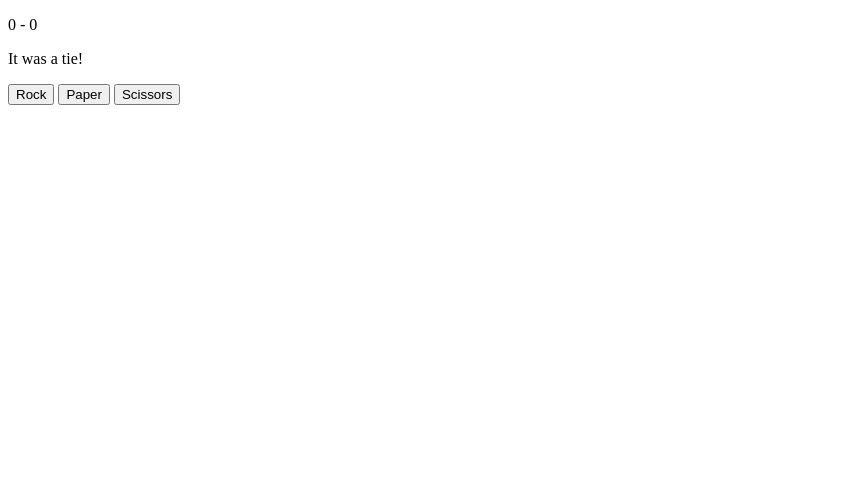
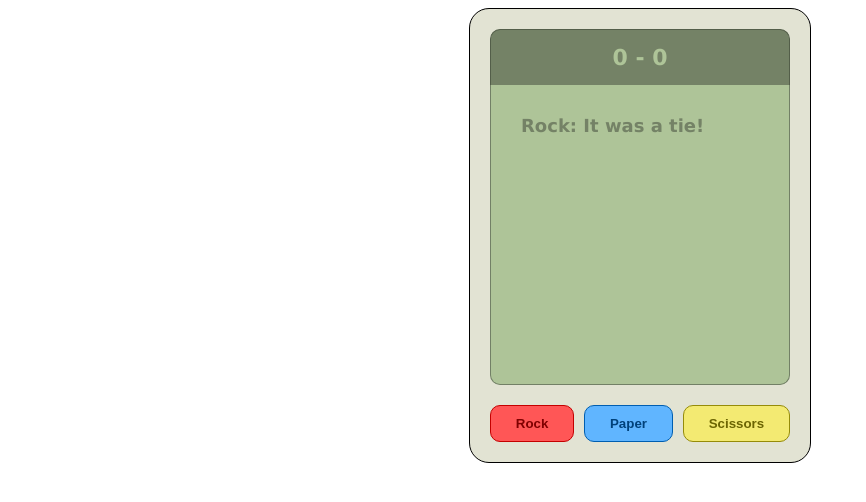
Before and after one commit to SlicedYams/odin-rock-paper-scissors, a plain HTML site: page index.html in a window 1280 px wide. Both pictures are taken after a click on the button "Rock". Shown: the whole page, without its empty margins (0-866 px from the left). Drawn offline with Linux system fonts and the light colour scheme.

Commit message:
Finish game logic and game styling
I cleaned up the games logic so that it clears
the result area when a new game is initiated by
pressing a choice after the previous game finishes.
I also styled the game to look like a retro handheld.

```diff
--- a/index.html
+++ b/index.html
@@ -3,9 +3,11 @@
 <head>
     <meta charset="UTF-8">
     <meta name="viewport" content="width=device-width, initial-scale=1.0">
+    <link rel="stylesheet" href="main.css">
     <title>Rock, Paper, Scissors</title>
 </head>
 <body>
+    <div id="game-box">
         <div id="score-box">
             <p>0 - 0</p>
         </div>
@@ -16,11 +18,12 @@
             <button id="paper">Paper</button>
             <button id="scissors">Scissors</button>
         </div>
+    </div>
     <script>
         function getComputerChoice() {
-            //get a random choice using math.random()
+
             let randomizer = Math.random();
-            //declare a string to hold the final random choice
+
             let randomChoice;
 
             //a conditonal that checks the random value against three groups
@@ -33,17 +36,9 @@
             else {
                 randomChoice = "Scissors";
             }
-            //return the choice
+
             return randomChoice;
         }
-
-        function getHumanChoice() {
-            let humanChoice = prompt("Please choose by typing in Rock, Paper, or Scissors");
-            return humanChoice;
-        }
-
-        let humanScore = 0;
-        let computerScore = 0;
 
         function updateScoreBox() {
             let score = document.querySelector("#score-box p");
@@ -52,16 +47,14 @@
             if(humanScore + computerScore == 5) {
                 didFinish = true;
                 if(humanScore > computerScore) {
-                    score.textContent = "You won! ";
+                    score.textContent = "You won the game! ";
                 }
                 else {
-                    score.textContent = "You lost! ";
+                    score.textContent = "You lost the game! ";
                 }
             }
             if(didFinish) {
                 score.textContent += scoreAsString;
-                humanScore = 0;
-                computerScore = 0;
             }
             else {
                 score.textContent = scoreAsString;
@@ -87,7 +80,7 @@
             }
             else if((humanChoice == "paper" && computerChoice == "scissors") || (humanChoice == "scissors" && computerChoice == "paper")) {
                 if(humanChoice == "scissors") {
-                    userWon = 1;
+                    humanWon = 1;
                 }
                 else {
                     humanWon = 0;
@@ -101,29 +94,45 @@
                     humanWon = 0;
                 }
             }
+
             let result = document.createElement("p");
+            result.textContent = humanChoice.substring(0,1).toUpperCase() + humanChoice.substring(1, ) + ": ";
             if(humanWon == 1) {
                 humanScore++;
-                result.textContent = "You won, " + humanChoice + " beats " + computerChoice + "!";
+                result.textContent += "You won, " + humanChoice + " beats " + computerChoice + "!";
             }
             else if (humanWon == 0) {
                 computerScore++;
-                result.textContent = "You lost, " + computerChoice + " beats " + humanChoice + "!";
+                result.textContent += "You lost, " + computerChoice + " beats " + humanChoice + "!";
             }
             else if (humanWon == -1) {
-                result.textContent = "It was a tie!";
+                result.textContent += "It was a tie!";
             }
             const resultDiv = document.querySelector("#results");
             resultDiv.appendChild(result);
-            updateScoreBox();
+            result.scrollIntoView();
         }
+
+        function resetGame() {
+            if(humanScore + computerScore == 5) {
+                    document.querySelector("#results").innerHTML = "";
+                    humanScore = 0;
+                    computerScore = 0;
+                }
+        }
+
+        let humanScore = 0;
+        let computerScore = 0;
 
         const buttons = document.querySelectorAll("button");
         console.log(buttons);
 
         buttons.forEach((button) => {
             button.addEventListener("click", () => {
+                resetGame();
+                console.log(`Clicked: "${button.textContent}"`);
                 playRound(button.textContent, getComputerChoice());
+                updateScoreBox();
             });
         });
 
--- /dev/null
+++ b/main.css
@@ -0,0 +1,101 @@
+body {
+    display: flex;
+    justify-content: center;
+    font-family: yesteryear, Verdana, Geneva, Tahoma, sans-serif;
+}
+
+#game-box {
+    display: flex;
+    flex-direction: column;
+    align-items: center;
+    padding: 20px;
+    background: rgb(226, 227, 211);
+    border-style: solid;
+    border-width: 1px;
+    border-radius: 20px;
+}
+
+#score-box {
+    background-color: rgb(116, 130, 102);
+    width: 100%;
+    align-items: stretch;
+    display: flex;
+    justify-content: center;
+    border-top-left-radius: 10px;
+    border-top-right-radius: 10px;
+    box-sizing: border-box;
+    border-style: solid;
+    border-bottom-style: none;
+    border-width: 3px;
+    border-color: rgb(83, 94, 73);
+    border-width: 1px;
+}
+
+#score-box p {
+    margin: 0px;
+    color: rgb(174, 196, 152);
+    padding: 15px;
+    font-size: 22px;
+    font-weight: bolder;
+}
+
+#results {
+    height: 300px;
+    width: 300px;
+    background-color: rgb(174, 196, 152);
+    flex-grow: 1;
+    padding: 20px;
+    box-sizing: border-box;
+    border-bottom-left-radius: 10px;
+    border-bottom-right-radius: 10px;
+    overflow: scroll;
+    margin-bottom: 20px;
+    border-style: solid;
+    border-top-style: none;
+    border-width: 1px;
+    border-color: rgb(114, 128, 102);
+}
+
+::-webkit-scrollbar {
+    width: 0;
+    background: transparent;
+}
+
+#results p {
+    color: rgb(116, 130, 102);
+    margin: 10px;
+    font-size: 18px;
+    font-weight: bolder;
+}
+
+#buttons {
+    display: flex;
+    width: 100%;
+    gap: 10px;
+}
+button {
+    padding: 10px 20px;
+    border-radius: 10px;
+    border-width: 1px;
+    border-style: solid;
+    font-weight: bold;
+    flex-grow: 1;
+}
+
+button#rock {
+    background-color: rgb(255, 86, 86);
+    border-color: rgb(196, 0, 0);
+    color: rgb(128, 0, 0);
+}
+
+button#paper {
+    background-color: rgb(96, 181, 255);
+    border-color: rgb(0, 94, 176);
+    color: rgb(0, 65, 122);
+}
+
+button#scissors {
+    background-color: rgb(243, 234, 114);
+    border-color: rgb(149, 139, 9);
+    color: rgb(107, 100, 2);
+}
```
Lines whose indentation alone changed are shown as unchanged.
